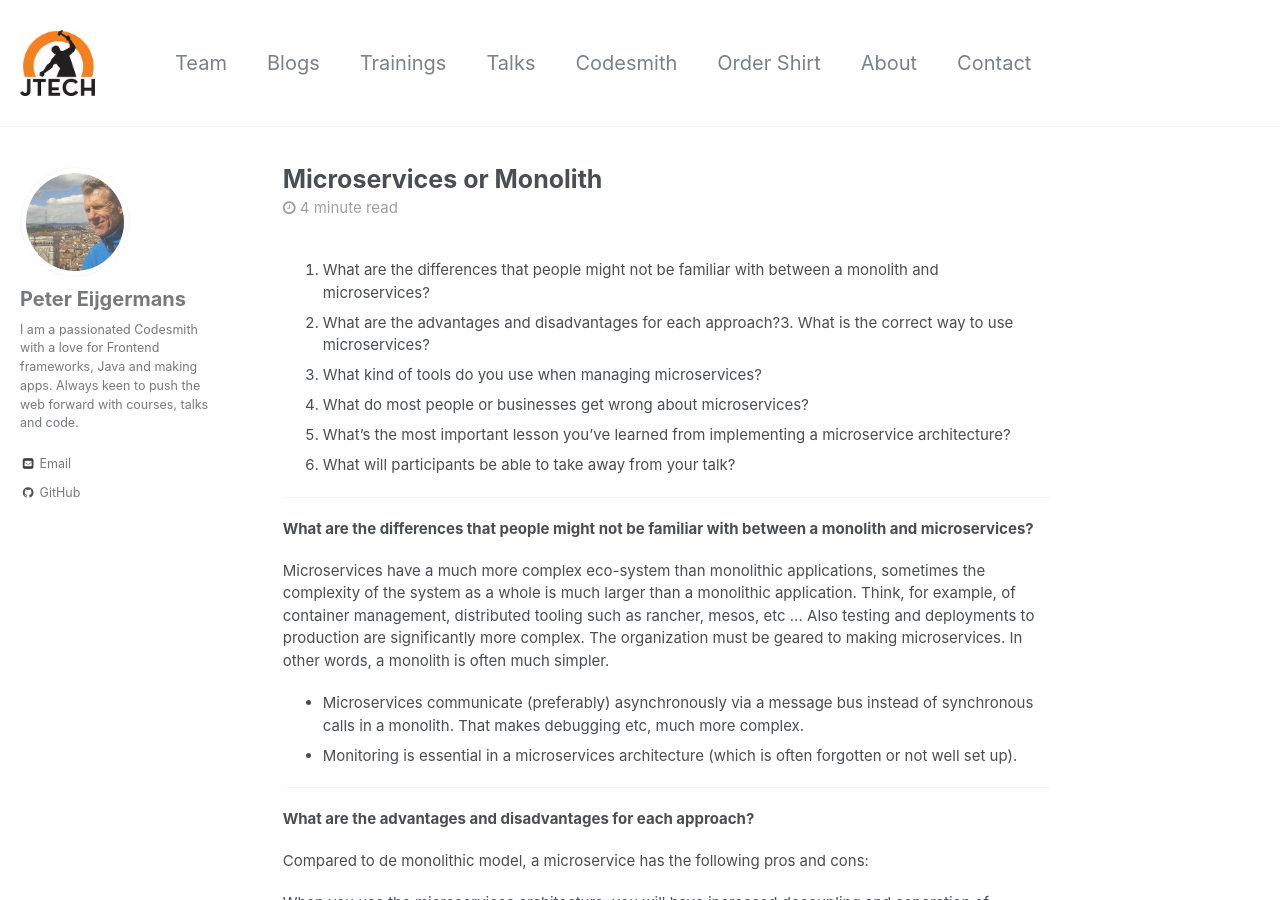
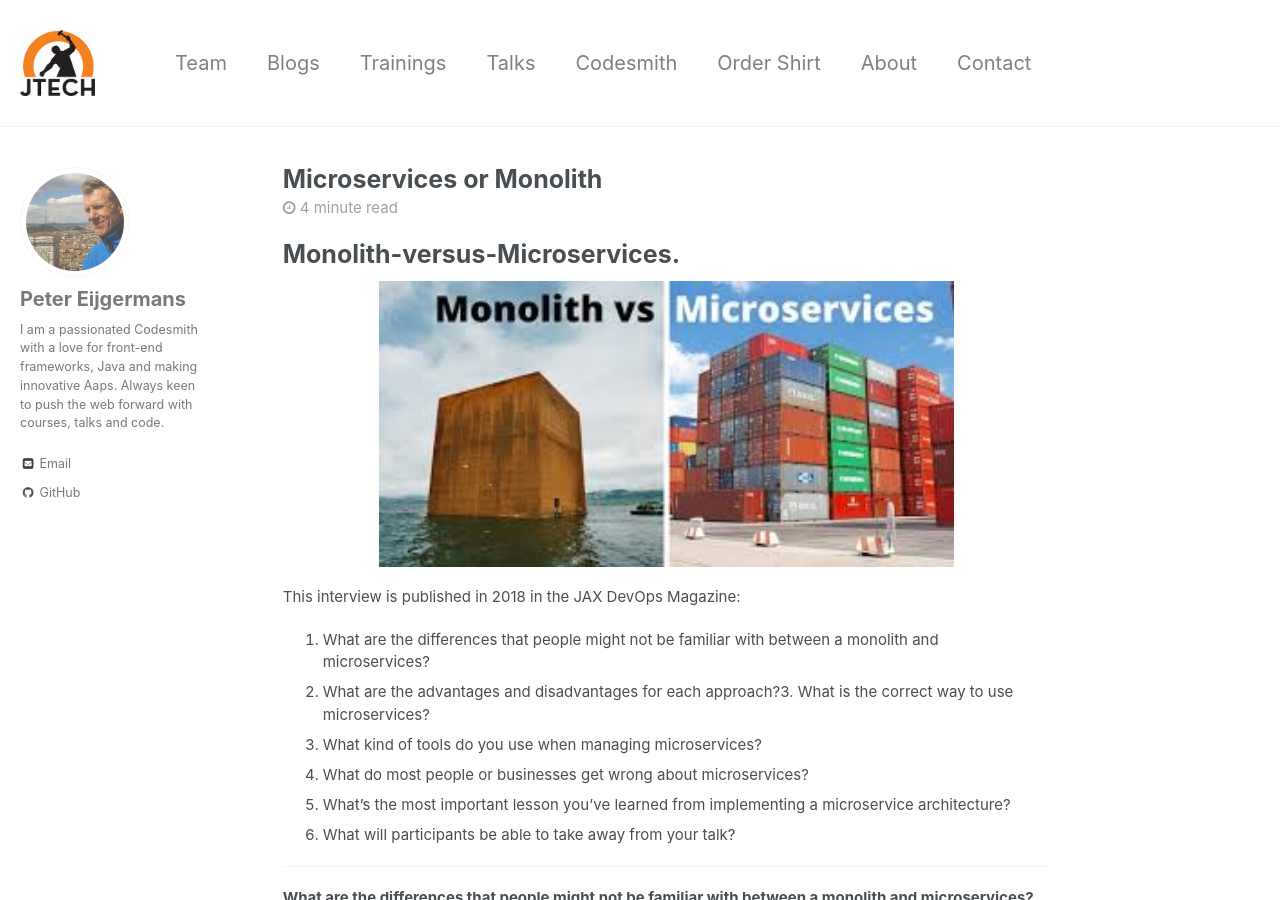
Before and after one commit to Ordina-JTech/Ordina-JTech.github.io, a Jekyll site: the page built from _posts/2018-03-01-microservices_versus_monolith.md, in a window 1280 px wide and 900 px high. Built offline with Jekyll 4.4.1, drawn with Linux system fonts in a browser that asks for light colours.

Commit message:
added a picture about microservices versus monolith

```diff
--- a/_data/authors.yml
+++ b/_data/authors.yml
@@ -69,6 +69,6 @@ remcorunge:
 petereijgermans:
   name             : Peter Eijgermans
   avatar           : /assets/images/bio/petereijgermans-bio.jpeg
-  bio              : I am a passionated Codesmith with a love for Frontend frameworks, Java and making apps. Always keen to push the web forward with courses, talks and code.
+  bio              : I am a passionated Codesmith with a love for front-end frameworks, Java and making innovative Aaps. Always keen to push the web forward with courses, talks and code.
   github           : petereijgermans11
   email            : peter.eijgermans@ordina.nl
--- a/_posts/2018-03-01-microservices_versus_monolith.md
+++ b/_posts/2018-03-01-microservices_versus_monolith.md
@@ -5,6 +5,11 @@ categories: architecture
 author: petereijgermans
 ---
 
+# Monolith-versus-Microservices.
+
+<img src="/assets/images/blog/2018/microservices-or-monolith/monolith-versus-microservices.jpeg" style="width: 75%;height: 75%;display: block;margin: 0 auto;"/>
+
+This interview is published in 2018 in the JAX DevOps Magazine:
 
 1. What are the differences that people might not be familiar with between a monolith and microservices?
 2. What are the advantages and disadvantages for each approach?3. What is the correct way to use microservices?
```
Also changed, not shown: assets/images/blog/2018/microservices-or-monolith/monolith-versus-microservices.jpeg (added).
